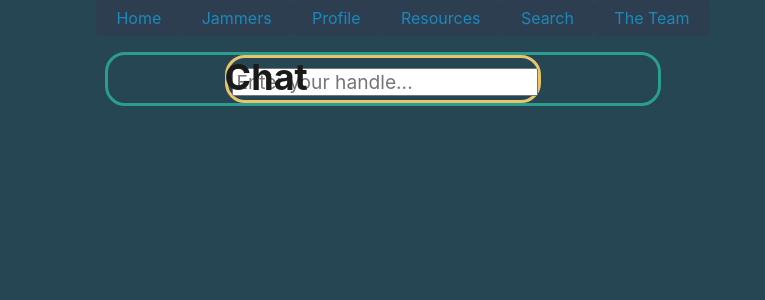
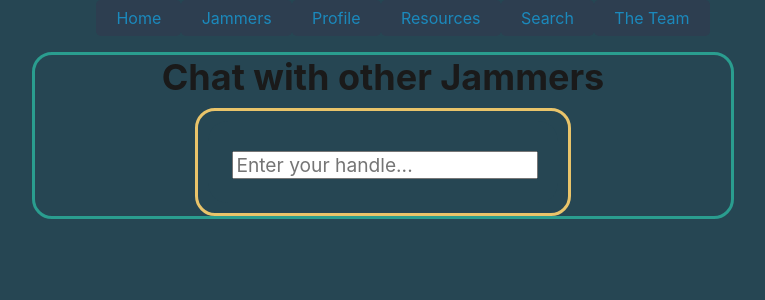
Before and after one commit to LawthouaMXiong/RiffSync, a React app in the folder client/: page /jammers in a window 1280 px wide. Shown: the top 300 px of the page, without its empty margins (257-1022 px from the left). Built offline with nearby package versions, Linux system fonts and the light colour scheme; no server answers.

Commit message:
adding more styling

```diff
--- a/client/src/assets/css/styles.css
+++ b/client/src/assets/css/styles.css
@@ -55,5 +55,28 @@ header {
 }
 
 .chat {
-    position:fixed;
+    position:relative
 }
+
+.home-team-card {
+    /* border: 2px solid #ccc; */
+    padding: 20px;
+    margin: 10px;
+    /* box-shadow: 0px 0px 10px rgba(0, 0, 0, 0.1); */
+    display: flex;
+    flex-direction: column;
+    align-items: center;
+    background-color: #264653;
+    border-radius: 20px;
+    transition: transform 0.3s ease, z-index 0.3s ease;
+  }
+
+  .team-content {
+    display: flex;
+    justify-content: center;
+    height: 100vh;
+    width: 100vw;
+    border-color: #E9C46A;
+    border-style: solid;
+    border-radius: 20px;
+  }
--- a/client/src/components/theTeam.css
+++ b/client/src/components/theTeam.css
@@ -3,11 +3,11 @@
 }
 
 .title {
-  color: #fff;
+  color: black;
 }
 
 .subtitle {
-  color: #ccc;
+  color: black;
 }
 
 .container {
@@ -28,6 +28,7 @@
   border-radius: 20px;
   transition: transform 0.3s ease, z-index 0.3s ease;
 }
+
 
 .team-card:hover {
   transform: scale(1.1); /* enlarges the container by 10% */
--- a/client/src/pages/Home.js
+++ b/client/src/pages/Home.js
@@ -8,7 +8,9 @@ export default function Home () {
                     Home
                 </h1>
                <div className='content'>
-                here is content
+               <p className="subtitle lg:w-2/3 mx-auto leading-relaxed text-base">
+                Welcome to riffSync! This is where you can find other like minded musicians and chat with them to play together!
+               </p>
                </div>
         </div>
     </div>
--- a/client/src/pages/Jammers.js
+++ b/client/src/pages/Jammers.js
@@ -25,14 +25,19 @@ function Jammers() {
   };
 
   return (
+
     <div className="container">
+
       <header className="home">
-      <div className="chat">
-        <h1>Chat</h1>
+      <div>
+      <h1 className="text-3xl font-bold underline">
+                    Chat with other Jammers
+    </h1>
       </div>
       </header>
       {/* <h3>Chat</h3> */}
       <div className='content'>
+      <div className="home-team-card h-full flex sm:flex-row flex-col items-center sm:justify-start justify-center text-center sm:text-left">
       <div className="chat-container">
         {!loggedIn ? (
           <div className="login-container">
@@ -57,6 +62,7 @@ function Jammers() {
       </div>
       {/* Other content of the Jammers component */}
     </div>
+    </div>
   );
 }
 
--- a/client/src/pages/Profile.js
+++ b/client/src/pages/Profile.js
@@ -9,7 +9,11 @@ export default function Home () {
                      Create profile
                 </h1>
                 <div className='content'>
+                <div className="home-team-card h-full flex sm:flex-row flex-col items-center sm:justify-start justify-center text-center sm:text-left">
+                <p className="subtitle lg:w-2/3 mx-auto leading-relaxed text-base">
                 here is content
+                </p>
+                </div>
                </div>
             </div>
         </div>
--- a/client/src/pages/Resources.js
+++ b/client/src/pages/Resources.js
@@ -6,7 +6,11 @@ export default function Home () {
                     Search Wikipedia
                 </h1>
                 <div className='content'>
+                <div className="home-team-card h-full flex sm:flex-row flex-col items-center sm:justify-start justify-center text-center sm:text-left">
+                <p className="subtitle lg:w-2/3 mx-auto leading-relaxed text-base">
                 here is content
+                </p>
+                </div>
                </div>
            </div>
         </div>
--- a/client/src/pages/Search.js
+++ b/client/src/pages/Search.js
@@ -6,7 +6,11 @@ export default function Home () {
                     Search for Jammers
                 </h1>
                 <div className='content'>
+                <div className="home-team-card h-full flex sm:flex-row flex-col items-center sm:justify-start justify-center text-center sm:text-left">
+                <p className="subtitle lg:w-2/3 mx-auto leading-relaxed text-base">
                 here is content
+                </p>
+                </div>
                </div>
            </div>
         </div>
--- a/client/src/pages/theTeam.js
+++ b/client/src/pages/theTeam.js
@@ -22,7 +22,7 @@ const TheTeamFour = () => {
             </p>
           </div>
 
-          <div className='content'>
+          <div className='team-content'>
           <div className="flex flex-wrap -m-4">
             <div className="p-4 lg:w-1/2">
               <div className="team-card h-full flex sm:flex-row flex-col items-center sm:justify-start justify-center text-center sm:text-left">
```
